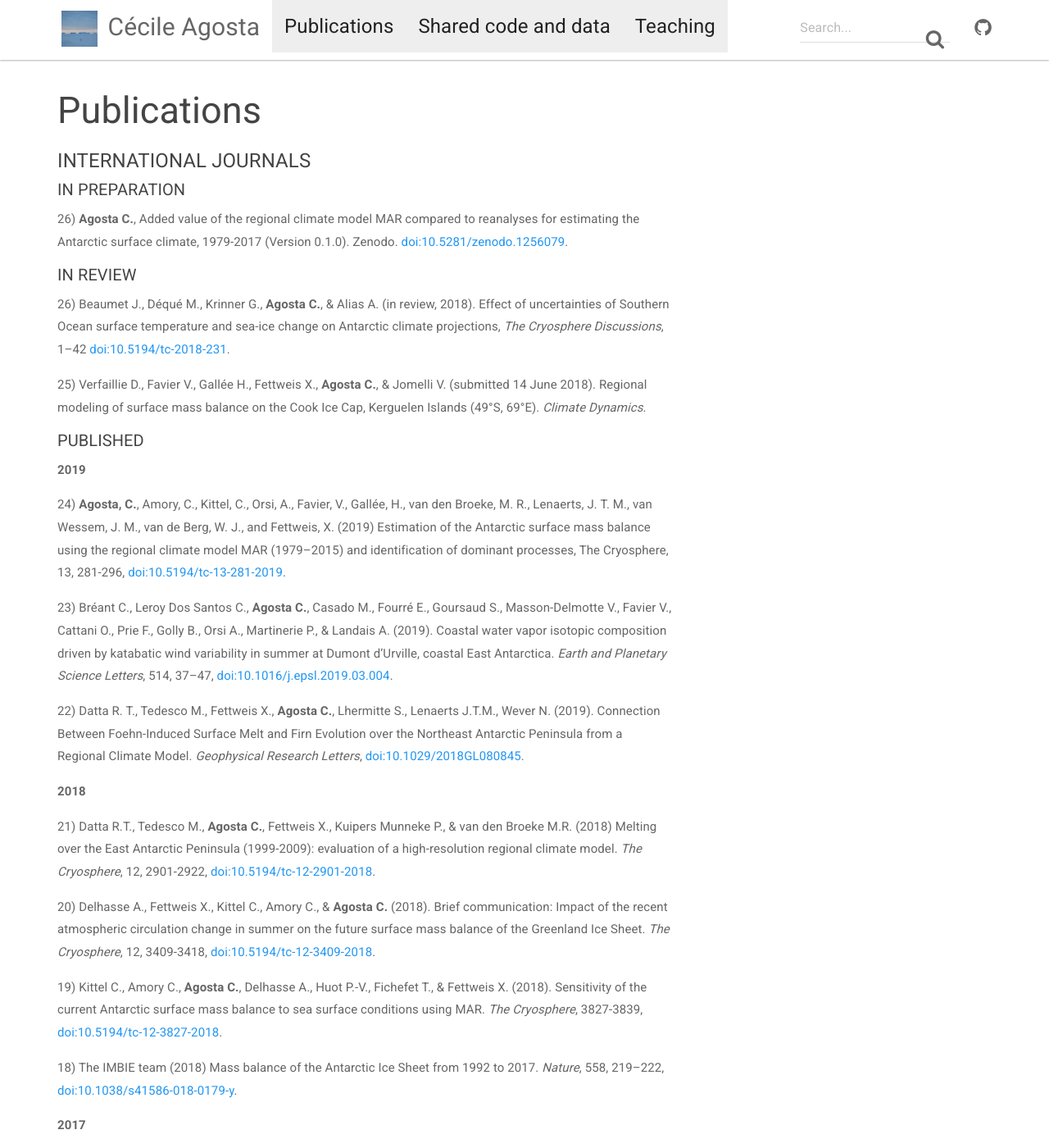
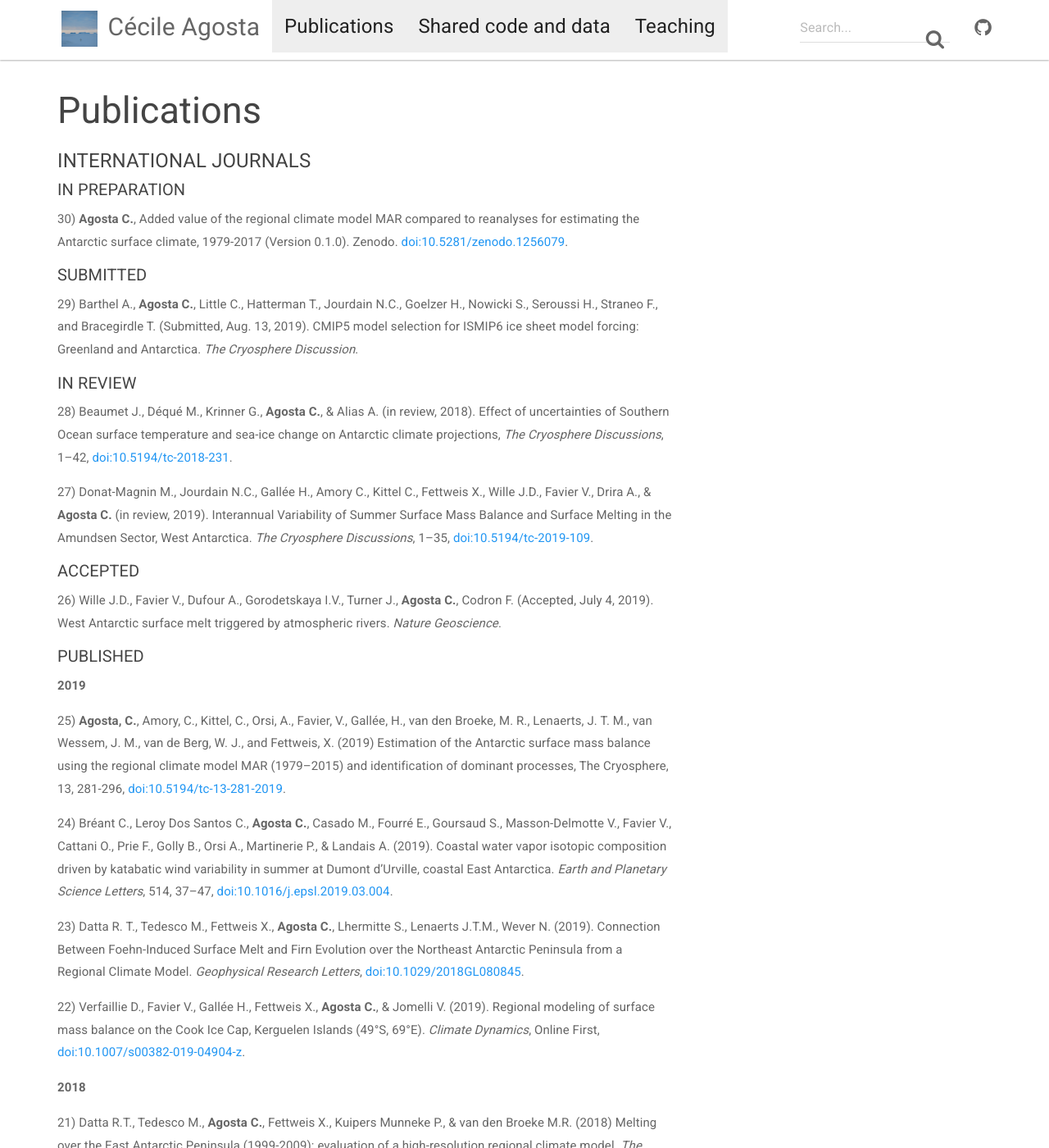
Before and after one commit to cecileagosta/cecileagosta.github.io, a Jekyll site: the page built from _docs/publications.md, in a window 1280 px wide and 1400 px high. Shown: the whole window at 82% size. Built offline with Jekyll 4.4.1, drawn with Linux system fonts in a browser that asks for light colours; nearby versions of some CDN libraries.

Commit message:
Update publications.md

```diff
--- a/_docs/publications.md
+++ b/_docs/publications.md
@@ -3,26 +3,38 @@
 permalink: /publications/
 ---
 #### INTERNATIONAL JOURNALS
+
 ##### IN PREPARATION
 
-26) **Agosta C.**, Added value of the regional climate model MAR compared to reanalyses for estimating the Antarctic surface climate, 1979-2017 (Version 0.1.0). Zenodo. [doi:10.5281/zenodo.1256079](http://doi.org/10.5281/zenodo.1256079).
+30) **Agosta C.**, Added value of the regional climate model MAR compared to reanalyses for estimating the Antarctic surface climate, 1979-2017 (Version 0.1.0). Zenodo. [doi:10.5281/zenodo.1256079](http://doi.org/10.5281/zenodo.1256079).
+
+##### SUBMITTED
+
+29) Barthel A., **Agosta C.**, Little C., Hatterman T., Jourdain N.C., Goelzer H., Nowicki S., Seroussi H., Straneo F., and Bracegirdle T. (Submitted, Aug. 13, 2019). CMIP5 model selection for ISMIP6 ice sheet model forcing: Greenland and Antarctica. *The Cryosphere Discussion*.
 
 ##### IN REVIEW
 
-26) Beaumet J., Déqué M., Krinner G., **Agosta C.**, & Alias A. (in review, 2018). Effect of uncertainties of Southern Ocean surface temperature and sea-ice change on Antarctic climate projections, *The Cryosphere Discussions*, 1–42 [doi:10.5194/tc-2018-231](https://doi.org/10.5194/tc-2018-231).
+28) Beaumet J., Déqué M., Krinner G., **Agosta C.**, & Alias A. (in review, 2018). Effect of uncertainties of Southern Ocean surface temperature and sea-ice change on Antarctic climate projections, *The Cryosphere Discussions*, 1–42, [doi:10.5194/tc-2018-231](https://doi.org/10.5194/tc-2018-231).
 
-25) Verfaillie D., Favier V., Gallée H., Fettweis X., **Agosta C.**, & Jomelli V. (submitted 14 June 2018). Regional modeling of surface mass balance on the Cook Ice Cap, Kerguelen Islands (49°S, 69°E). *Climate Dynamics*.
+27) Donat-Magnin M., Jourdain N.C., Gallée H., Amory C., Kittel C., Fettweis X., Wille J.D., Favier V., Drira A., & **Agosta C.** (in review, 2019). Interannual Variability of Summer Surface Mass Balance and Surface Melting in the Amundsen Sector, West Antarctica. *The Cryosphere Discussions*, 1–35, [doi:10.5194/tc-2019-109](https://doi.org/10.5194/tc-2019-109).
+
+##### ACCEPTED
+
+26) Wille J.D., Favier V., Dufour A., Gorodetskaya I.V., Turner J., **Agosta C.**, Codron F. (Accepted, July 4, 2019). West Antarctic surface melt triggered by atmospheric rivers. *Nature Geoscience*.
 
 ##### PUBLISHED
 
 **2019**
 
-24) **Agosta, C.**, Amory, C., Kittel, C., Orsi, A., Favier, V., Gallée, H., van den Broeke, M. R., Lenaerts, J. T. M., van Wessem, J. M., van de Berg, W. J., and Fettweis, X. (2019) Estimation of the Antarctic surface mass balance using the regional climate model MAR (1979–2015) and identification of dominant processes, The Cryosphere, 13, 281-296, [doi:10.5194/tc-13-281-2019](https://doi.org/10.5194/tc-13-281-2019).
+25) **Agosta, C.**, Amory, C., Kittel, C., Orsi, A., Favier, V., Gallée, H., van den Broeke, M. R., Lenaerts, J. T. M., van Wessem, J. M., van de Berg, W. J., and Fettweis, X. (2019) Estimation of the Antarctic surface mass balance using the regional climate model MAR (1979–2015) and identification of dominant processes, The Cryosphere, 13, 281-296, [doi:10.5194/tc-13-281-2019](https://doi.org/10.5194/tc-13-281-2019).
 
-23) Bréant C., Leroy Dos Santos C., **Agosta C.**, Casado M., Fourré E., Goursaud S., Masson-Delmotte V., Favier V., Cattani O., Prie F., Golly B., Orsi A., Martinerie P., & Landais A. (2019). Coastal water vapor isotopic composition driven by katabatic wind variability in summer at Dumont d'Urville, coastal East Antarctica. *Earth and Planetary Science Letters*, 514, 37–47, [doi:10.1016/j.epsl.2019.03.004](https://doi.org/10.1016/j.epsl.2019.03.004).
+24) Bréant C., Leroy Dos Santos C., **Agosta C.**, Casado M., Fourré E., Goursaud S., Masson-Delmotte V., Favier V., Cattani O., Prie F., Golly B., Orsi A., Martinerie P., & Landais A. (2019). Coastal water vapor isotopic composition driven by katabatic wind variability in summer at Dumont d'Urville, coastal East Antarctica. *Earth and Planetary Science Letters*, 514, 37–47, [doi:10.1016/j.epsl.2019.03.004](https://doi.org/10.1016/j.epsl.2019.03.004).
 
-22) Datta R. T., Tedesco M., Fettweis X., **Agosta C.**, Lhermitte S.,
+23) Datta R. T., Tedesco M., Fettweis X., **Agosta C.**, Lhermitte S.,
 Lenaerts J.T.M., Wever N. (2019). Connection Between Foehn-Induced Surface Melt and Firn Evolution over the Northeast Antarctic Peninsula from a Regional Climate Model. *Geophysical Research Letters*, [doi:10.1029/2018GL080845](https://doi.org/10.1029/2018GL080845).
+
+22) Verfaillie D., Favier V., Gallée H., Fettweis X., **Agosta C.**, & Jomelli V. (2019). Regional modeling of surface mass balance on the Cook Ice Cap, Kerguelen Islands (49°S, 69°E). *Climate Dynamics*, Online First, [doi:10.1007/s00382-019-04904-z](https://doi.org/10.1007/s00382-019-04904-z).
+
 
 **2018**
 
```
